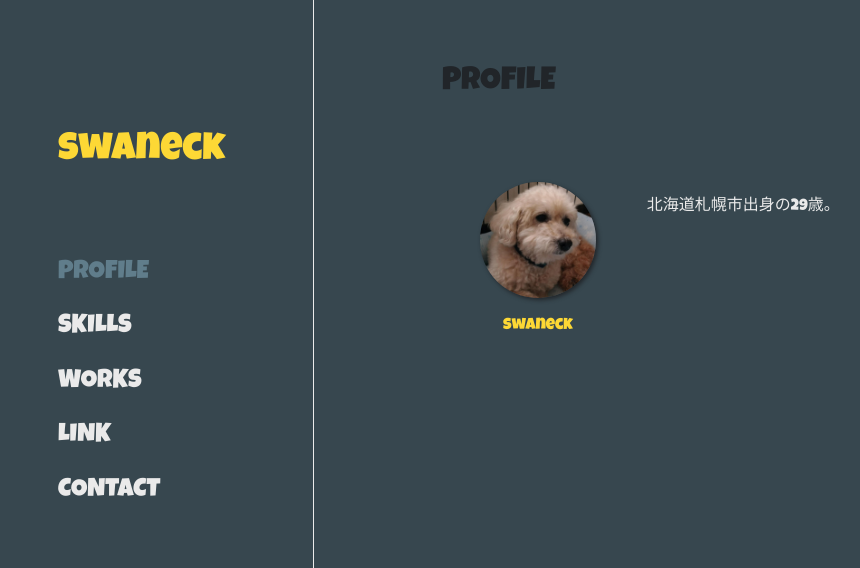
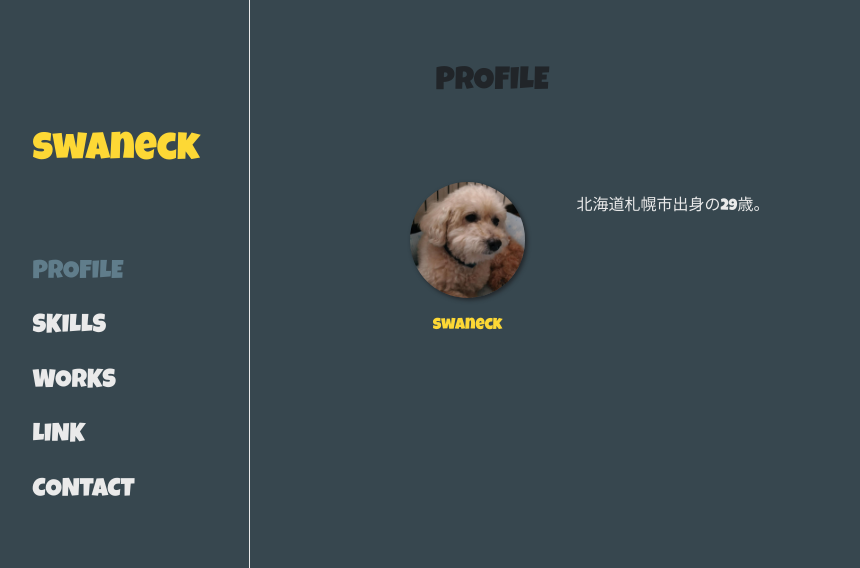
Before and after one commit to swaneck/swaneck.github.io, a website: page index.html in a window 1280 px wide. Shown: the top 568 px of the page, without its empty margins (6-866 px from the left). Drawn offline with nearby package versions, Linux system fonts and the light colour scheme.

Commit message:
サイズ微調整

```diff
--- a/assets/css/common.css
+++ b/assets/css/common.css
@@ -7,7 +7,7 @@ body {
   background-color: #37474f;
   /* font-family: "Carter One", cursive; */
   font-family: "Luckiest Guy", "M PLUS 1p", cursive;
-  /* font-family: "Harmattan", sans-serif; */
+  /* font-f[amily: "Harmattan", sans-serif; */
   list-style: none;
 }
 
@@ -26,9 +26,9 @@ a:hover {
 }
 
 header {
-  width: 25vw;
+  width: 20vw;
   height: 100vh;
-  padding: 10vw 5vw;
+  padding: 10vw 3vw;
   border-right: #eaeaea 1px solid;
 }
 
@@ -40,9 +40,16 @@ header {
   color: #fdd835;
   font-size: 3vw;
 }
+.top_right {
+  margin: 0 auto;
+  width: 65vw;
+  height: 100vh;
+  padding: 5vw 2vw;
+}
 
 .top_right h2 {
   margin-bottom: 10vh;
+  padding-left: 5vw;
 }
 
 .nav_wrap {
@@ -77,12 +84,6 @@ nav li.selected {
   color: #607d8b;
 }
 
-.top_right {
-  width: 65vw;
-  height: 100vh;
-  padding: 5vw 10vw;
-}
-
 .content_title {
   margin-bottom: 5vh;
 }
```
